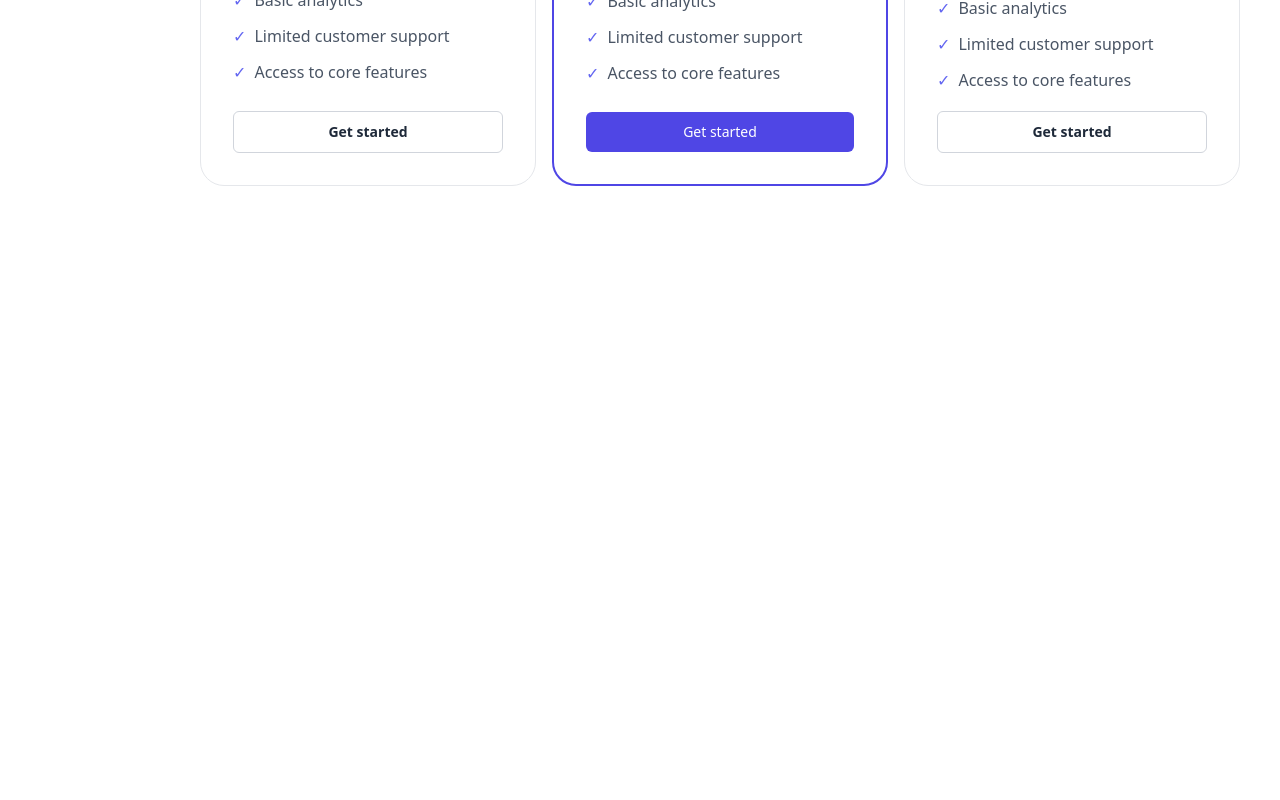
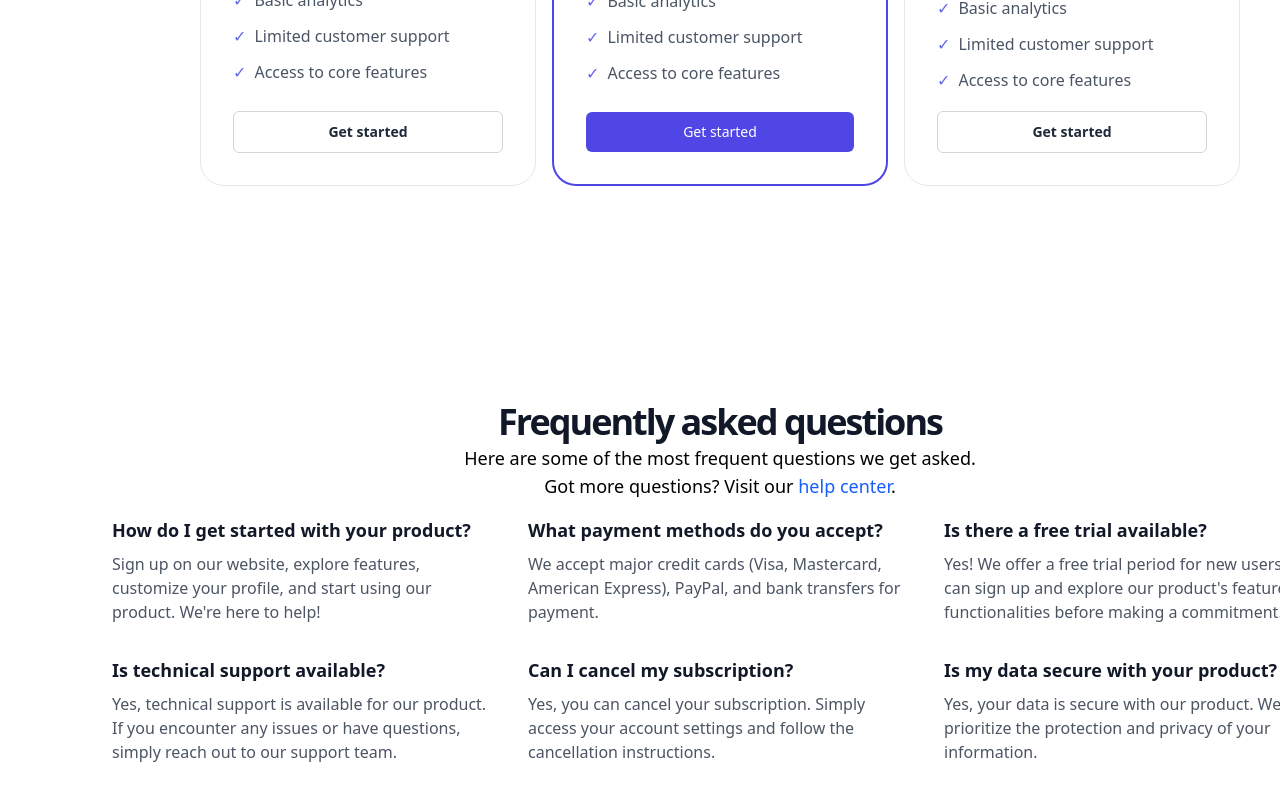
Before and after one commit to RimasSaad/Tailwind-Demo, a React (Vite) app: page / in a window 1280 px wide. Shown: the part 652-1452 px from the top of the page. Before the commit the page ends 956 px from the top, so only its background shows below. Built offline with nearby package versions, Linux system fonts and the light colour scheme.

Commit message:
Update the FAQ Section

```diff
--- a/src/App.tsx
+++ b/src/App.tsx
@@ -3,12 +3,18 @@
 
 import React from 'react';
 import PricingSection from './components/PricingSection'; // Import the PricingSection component
+import FAQSection from './components/FAQSection'; // Import the FAQSection component
+// import CTASection from './components/CTASection'; // Import the CTASection component
 
 function App() {
   return (
     <div>
       {/* Render the Pricing Section */}
       <PricingSection />
+      {/* Render the FAQ Section */}
+      <FAQSection />
+      {/* Render the CTA Section*/}
+      {/* <CTASection /> */}
     </div>
   );
 }
--- /dev/null
+++ b/src/components/CTASection.tsx
@@ -0,0 +1,13 @@
+
+/*
+
+import React, {useState} from 'react';
+
+const FAQSection = () => {
+
+    return (
+
+    );
+};
+export default CTASection;
+*/
--- /dev/null
+++ b/src/components/FAQSection.tsx
@@ -0,0 +1,99 @@
+// FAQSection.tsx
+// This file defines a React component that renders a Frequently asked questions section.
+// The component uses Tailwind CSS for styling.
+
+import React, {useState} from 'react';
+
+const FAQSection = () => {
+
+    return (
+        //Secion with full width
+        <section className="w-full">
+            <div className="w-[1440px] h-[652px] bg-white mx-auto flex flex-col items-center pt-[96px] pb-[96px] gap-[48px]">
+                {/* Container to hold Heading, supporting text and the FAQ */}
+                <div className="w-[1280px] h-[460px] pr-[32px] pl-[32px] gap-[64px] mx-auto">
+                    {/* Heading and supporting text */}
+                    <div className="w-[768px] h-[116px] flow flow-col gap-[16px] mx-auto">
+                        {/* Heading */}
+                        <div className="w-[768px] h-[44px] gap-[12px]">
+                            <h4 className="font-inter font-semibold text-[36px] leading-[44px] tracking-[-2px] text-center text-[#111827]">Frequently asked questions</h4>
+                        </div>
+                        <p className="font-inter font-normal text-[18px] leading-[28px] text-center">
+                            Here are some of the most frequent questions we get asked.
+                        </p>
+                        <p className="font-inter font-normal text-[18px] leading-[28px] text-center">
+                            Got more questions? Visit our
+                            <a href="#" className="text-blue-600"> help center</a>.
+                        </p>
+                    </div>
+                    {/* FAQ Container */}
+                    <div className="grid grid-cols-3 gap-x-[32px] gap-y-[32px] w-[1216px] mx-auto">
+                        {/* Question 1 */}
+                        <div className="flex flex-col w-[384px] gap-[8px]">
+                            <p className="font-inter font-semibold text-[18px] leading-[28px] text-[#111827]">
+                            How do I get started with your product?
+                            </p>
+                            <p className="font-inter font-normal text-[16px] leading-[24px] text-[#4B5563]">
+                            Sign up on our website, explore features, customize your profile, and start using our product. We're here to help!
+                            </p>
+                        </div>
+
+                        {/* Question 2 */}
+                        <div className="flex flex-col w-[384px] gap-[8px]">
+                            <p className="font-inter font-semibold text-[18px] leading-[28px] text-[#111827]">
+                            What payment methods do you accept?
+                            </p>
+                            <p className="font-inter font-normal text-[16px] leading-[24px] text-[#4B5563]">
+                            We accept major credit cards (Visa, Mastercard, American Express), PayPal, and bank transfers for payment.
+                            </p>
+                        </div>
+
+                        {/* Question 3 */}
+                        <div className="flex flex-col w-[384px] gap-[8px]">
+                            <p className="font-inter font-semibold text-[18px] leading-[28px] text-[#111827]">
+                            Is there a free trial available?
+                            </p>
+                            <p className="font-inter font-normal text-[16px] leading-[24px] text-[#4B5563]">
+                            Yes! We offer a free trial period for new users. You can sign up and explore our product's features and functionalities before making a commitment.
+                            </p>
+                        </div>
+
+                        {/* Question 4 */}
+                        <div className="flex flex-col w-[384px] gap-[8px]">
+                            <p className="font-inter font-semibold text-[18px] leading-[28px] text-[#111827]">
+                            Is technical support available?
+                            </p>
+                            <p className="font-inter font-normal text-[16px] leading-[24px] text-[#4B5563]">
+                            Yes, technical support is available for our product. If you encounter any issues or have questions, simply reach out to our support team.
+                            </p>
+                        </div>
+
+                        {/* Question 5 */}
+                        <div className="flex flex-col w-[384px] gap-[8px]">
+                            <p className="font-inter font-semibold text-[18px] leading-[28px] text-[#111827]">
+                            Can I cancel my subscription?
+                            </p>
+                            <p className="font-inter font-normal text-[16px] leading-[24px] text-[#4B5563]">
+                            Yes, you can cancel your subscription. Simply access your account settings and follow the cancellation instructions.
+                            </p>
+                        </div>
+
+                        {/* Question 6 */}
+                        <div className="flex flex-col w-[384px] gap-[8px]">
+                            <p className="font-inter font-semibold text-[18px] leading-[28px] text-[#111827]">
+                            Is my data secure with your product?
+                            </p>
+                            <p className="font-inter font-normal text-[16px] leading-[24px] text-[#4B5563]">
+                            Yes, your data is secure with our product. We prioritize the protection and privacy of your information.
+                            </p>
+                        </div>
+                    </div>
+
+                </div>
+            </div>
+
+        </section>
+    );
+
+};
+export default FAQSection;
--- a/src/components/PricingSection.tsx
+++ b/src/components/PricingSection.tsx
@@ -36,9 +36,9 @@ const PricingSection = () => {
   ];
 
   return (
-    // Section with vertical padding and white background
+    // Section with full width
     <section className="w-full">
-        {/* Container to center content with max width and horizontal padding */}
+        {/* Container to center content with max width */}
         <div className="w-[1440px] h-[956px] bg-white mx-auto">
 
             {/* Containerfor 1 */}
@@ -48,11 +48,11 @@ const PricingSection = () => {
                     {/* Heading and Supporting text */}
                     <div className="w-full max-w-[768px] flex flex-col gap-[16px] mx-auto text-center">
                         <div className="w-full max-w-[768px] flex flex-col gap-[12px]">
-                            <h4 className="text-[16px] leading-[24px] font-semibold tracking-normal text-[#4F46E5]">Pricing</h4>
-                            <h2 className="text-[36px] leading-[44px] font-semibold tracking-[-2px] text-[#111827]">
+                            <h4 className="font-inter text-[16px] leading-[24px] font-semibold tracking-normal text-[#4F46E5]">Pricing</h4>
+                            <h2 className="font-inter text-[36px] leading-[44px] font-semibold tracking-[-2px] text-[#111827]">
                                 Scalable plans for any team size</h2>
                         </div>
-                        <p className="text-[18px] text-[#4B5563] text-base leading-[28px] tracking-normal max-w-[768px] mx-auto">
+                        <p className=" font-inter text-[18px] text-[#4B5563] text-base leading-[28px] tracking-normal max-w-[768px] mx-auto">
                             Unlock the power of scalability with our plans tailored to accommodate teams of any size,
                             providing the flexibility you need to grow and succeed.
                         </p>
```
